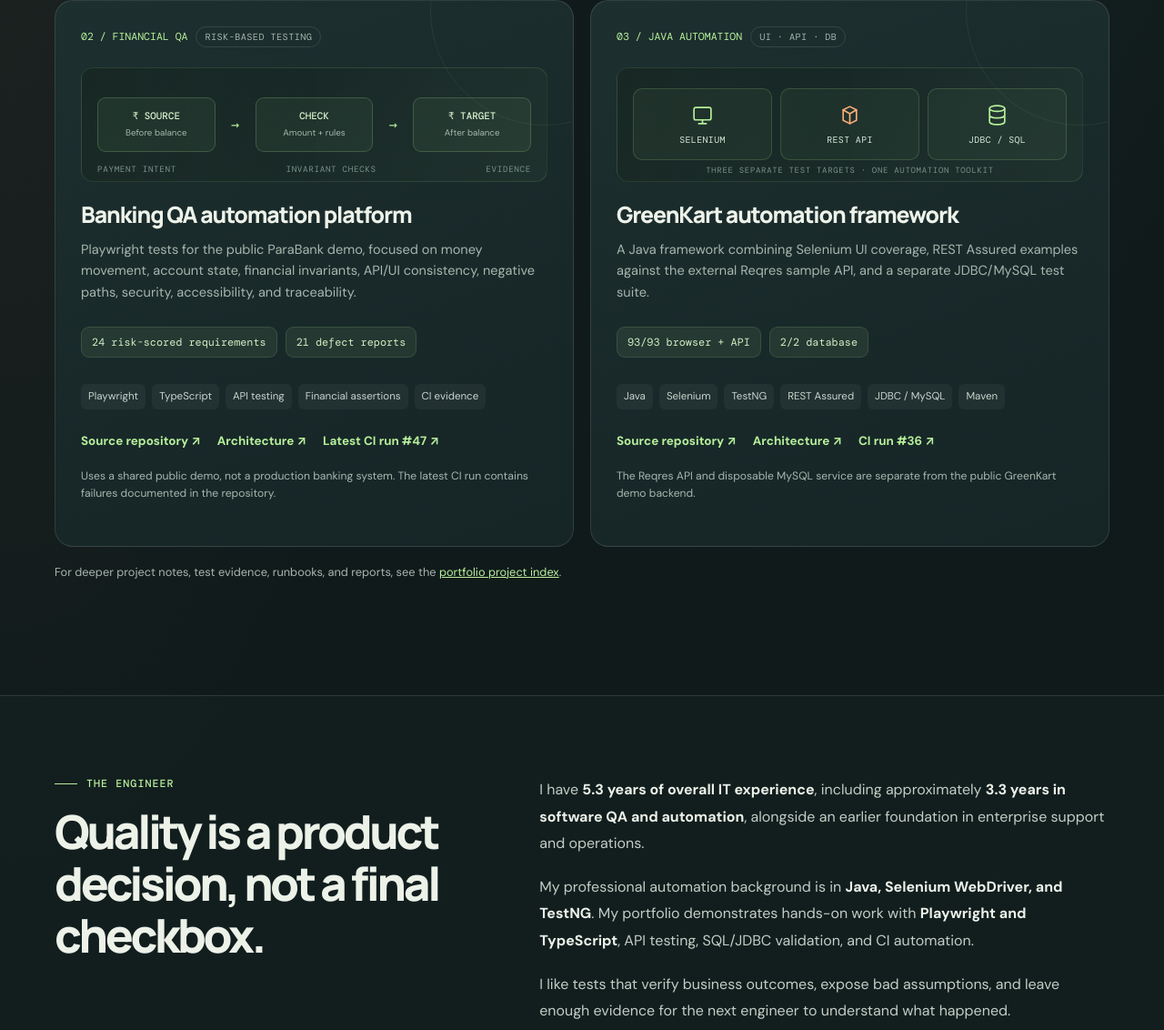
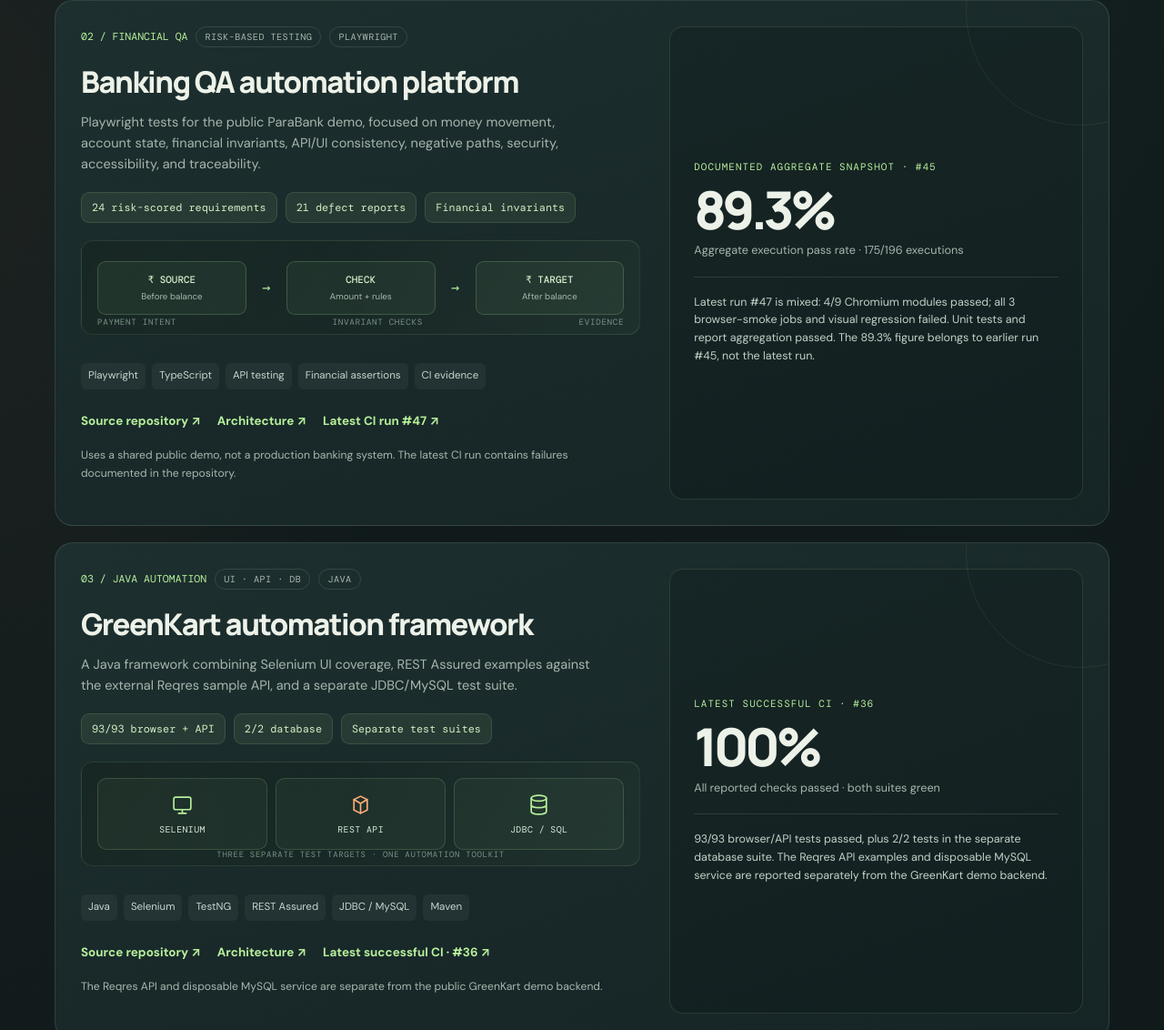
Before and after one commit to vilayatalimirza/vilayatalimirza, a plain HTML site: page index.html in a window 1280 px wide. Shown: the part 1687-2819 px from the top of the page at 91% size. Drawn offline with nearby package versions, Linux system fonts and the light colour scheme.

Commit message:
design: unify all project card layouts

```diff
--- a/index.html
+++ b/index.html
@@ -106,12 +106,12 @@
     .section-head h2 { font: 800 clamp(2rem, 4vw, 3rem)/1.12 var(--display); letter-spacing: -.06em; margin: 13px 0 0; }
     .section-head p { max-width: 440px; color: var(--muted); margin: 0; font-size: .93rem; }
     .projects { padding-bottom: 112px; }
-    .project-grid { display: grid; grid-template-columns: repeat(2,1fr); gap: 18px; }
+    .project-grid { display: grid; grid-template-columns: 1fr; gap: 18px; }
     .project-card { position: relative; overflow: hidden; display: flex; flex-direction: column; min-height: 410px; background: linear-gradient(160deg, rgba(30,48,48,.98), rgba(22,37,38,.98)); border: 1px solid var(--line); border-radius: 20px; padding: 28px; transition: transform .22s ease, border-color .22s ease; }
     .project-card:hover { transform: translateY(-4px); border-color: rgba(183,240,155,.37); box-shadow: 0 22px 60px rgba(0,0,0,.18); }
     .project-card:hover .mini-visual { border-color: rgba(183,240,155,.3); }
     .project-card, .project-side, .mini-visual { isolation: isolate; }
-    .project-card.featured { grid-column: span 2; min-height: 365px; display: grid; grid-template-columns: 1.15fr .85fr; gap: 32px; }
+    .project-card.featured { grid-column: 1 / -1; min-height: 365px; display: grid; grid-template-columns: 1.15fr .85fr; gap: 32px; }
     .project-card::after { content: ""; position: absolute; width: 250px; height: 250px; border-radius: 50%; border: 1px solid rgba(183,240,155,.08); right: -95px; top: -115px; pointer-events: none; }
     .mini-visual { position: relative; min-height: 126px; overflow: hidden; border: 1px solid rgba(183,240,155,.13); border-radius: 13px; background: linear-gradient(125deg, rgba(8,19,19,.45), rgba(45,67,54,.32)); margin: 3px 0 21px; display: flex; align-items: center; justify-content: center; padding: 17px; }
     .mini-visual::after { content: ""; position: absolute; inset: 0; background: linear-gradient(90deg, transparent, rgba(183,240,155,.035), transparent); transform: translateX(-100%); animation: scan 8s ease-in-out infinite; pointer-events: none; }
@@ -350,7 +350,7 @@
       <div class="project-grid">
         <article class="project-card featured">
           <div>
-            <div class="project-meta"><span class="project-number">01 / PLAYWRIGHT</span><span class="pill">Featured project</span><span class="pill">TypeScript</span></div>
+            <div class="project-meta"><span class="project-number">01 / PLAYWRIGHT</span><span class="pill">End-to-end QA</span><span class="pill">TypeScript</span></div>
             <h3>E-commerce end-to-end automation</h3>
             <p>A Playwright + TypeScript framework for customer journeys on the public Tricentis Demo Web Shop. Covers authentication, catalogue, cart, checkout, account management, API-assisted setup, network behaviour, accessibility, and visual assertions.</p>
             <div class="metric-strip">
@@ -370,17 +370,25 @@
             </div>
           </div>
           <aside class="project-side">
-            <div class="side-label">Documented main-run snapshot</div>
+            <div class="side-label">Documented main-run snapshot · #63</div>
             <div class="side-value">100%</div>
-            <div class="side-caption">Eventual functional success · 90/90 eligible tests · run #63</div>
+            <div class="side-caption">Eventual functional success · 90/90 eligible tests</div>
             <div class="side-rule"></div>
             <div class="side-small">89 passed first try · 1 passed on retry (flaky) · 1 skipped · 0 final failures. A later documentation-PR run #65 failed the address-deletion test; it is separate from this main-branch snapshot.</div>
           </aside>
         </article>
 
-        <article class="project-card">
-          <div class="project-meta"><span class="project-number">02 / FINANCIAL QA</span><span class="pill">Risk-based testing</span></div>
-          <div class="mini-visual" aria-hidden="true">
+        <article class="project-card featured">
+          <div>
+            <div class="project-meta"><span class="project-number">02 / FINANCIAL QA</span><span class="pill">Risk-based testing</span><span class="pill">Playwright</span></div>
+            <h3>Banking QA automation platform</h3>
+            <p>Playwright tests for the public ParaBank demo, focused on money movement, account state, financial invariants, API/UI consistency, negative paths, security, accessibility, and traceability.</p>
+            <div class="metric-strip">
+              <span class="metric">24 risk-scored requirements</span>
+              <span class="metric">21 defect reports</span>
+              <span class="metric">Financial invariants</span>
+            </div>
+            <div class="mini-visual" aria-hidden="true" style="min-height:104px">
               <div class="money-flow">
                 <div class="flow-box"><strong>₹ SOURCE</strong><span>Before balance</span></div>
                 <div class="flow-arrow">→</div>
@@ -390,9 +398,6 @@
               </div>
               <div class="flow-footer"><span>Payment intent</span><span>Invariant checks</span><span>Evidence</span></div>
             </div>
-          <h3>Banking QA automation platform</h3>
-          <p>Playwright tests for the public ParaBank demo, focused on money movement, account state, financial invariants, API/UI consistency, negative paths, security, accessibility, and traceability.</p>
-          <div class="metric-strip"><span class="metric">24 risk-scored requirements</span><span class="metric">21 defect reports</span></div>
             <div class="tech-list"><span>Playwright</span><span>TypeScript</span><span>API testing</span><span>Financial assertions</span><span>CI evidence</span></div>
             <div class="project-links">
               <a href="https://github.com/vilayatalimirza/banking-qa-playwright" target="_blank" rel="noreferrer">Source repository ↗</a>
@@ -400,11 +405,27 @@
               <a href="https://github.com/vilayatalimirza/banking-qa-playwright/actions/runs/44404360558" target="_blank" rel="noreferrer">Latest CI run #47 ↗</a>
             </div>
             <p class="muted" style="font-size:.76rem;margin-top:18px">Uses a shared public demo, not a production banking system. The latest CI run contains failures documented in the repository.</p>
+          </div>
+          <aside class="project-side">
+            <div class="side-label">Documented aggregate snapshot · #45</div>
+            <div class="side-value">89.3%</div>
+            <div class="side-caption">Aggregate execution pass rate · 175/196 executions</div>
+            <div class="side-rule"></div>
+            <div class="side-small">Latest run #47 is mixed: 4/9 Chromium modules passed; all 3 browser-smoke jobs and visual regression failed. Unit tests and report aggregation passed. The 89.3% figure belongs to earlier run #45, not the latest run.</div>
+          </aside>
         </article>
 
-        <article class="project-card">
-          <div class="project-meta"><span class="project-number">03 / JAVA AUTOMATION</span><span class="pill">UI · API · DB</span></div>
-          <div class="mini-visual" aria-hidden="true">
+        <article class="project-card featured">
+          <div>
+            <div class="project-meta"><span class="project-number">03 / JAVA AUTOMATION</span><span class="pill">UI · API · DB</span><span class="pill">Java</span></div>
+            <h3>GreenKart automation framework</h3>
+            <p>A Java framework combining Selenium UI coverage, REST Assured examples against the external Reqres sample API, and a separate JDBC/MySQL test suite.</p>
+            <div class="metric-strip">
+              <span class="metric">93/93 browser + API</span>
+              <span class="metric">2/2 database</span>
+              <span class="metric">Separate test suites</span>
+            </div>
+            <div class="mini-visual" aria-hidden="true" style="min-height:104px">
               <div class="stack-visual">
                 <div class="stack-tile">
                   <svg viewBox="0 0 24 24"><rect x="3" y="4" width="18" height="13" rx="2"/><path d="M8 21h8M12 17v4"/></svg>
@@ -421,16 +442,21 @@
               </div>
               <div class="stack-caption">Three separate test targets · one automation toolkit</div>
             </div>
-          <h3>GreenKart automation framework</h3>
-          <p>A Java framework combining Selenium UI coverage, REST Assured examples against the external Reqres sample API, and a separate JDBC/MySQL test suite.</p>
-          <div class="metric-strip"><span class="metric">93/93 browser + API</span><span class="metric">2/2 database</span></div>
             <div class="tech-list"><span>Java</span><span>Selenium</span><span>TestNG</span><span>REST Assured</span><span>JDBC / MySQL</span><span>Maven</span></div>
             <div class="project-links">
               <a href="https://github.com/vilayatalimirza/greenkart-selenium-framework" target="_blank" rel="noreferrer">Source repository ↗</a>
               <a href="https://github.com/vilayatalimirza/greenkart-selenium-framework#architecture" target="_blank" rel="noreferrer">Architecture ↗</a>
-            <a href="https://github.com/vilayatalimirza/greenkart-selenium-framework/actions/runs/44404416313" target="_blank" rel="noreferrer">CI run #36 ↗</a>
+              <a href="https://github.com/vilayatalimirza/greenkart-selenium-framework/actions/runs/44404416313" target="_blank" rel="noreferrer">Latest successful CI · #36 ↗</a>
             </div>
             <p class="muted" style="font-size:.76rem;margin-top:18px">The Reqres API and disposable MySQL service are separate from the public GreenKart demo backend.</p>
+          </div>
+          <aside class="project-side">
+            <div class="side-label">Latest successful CI · #36</div>
+            <div class="side-value">100%</div>
+            <div class="side-caption">All reported checks passed · both suites green</div>
+            <div class="side-rule"></div>
+            <div class="side-small">93/93 browser/API tests passed, plus 2/2 tests in the separate database suite. The Reqres API examples and disposable MySQL service are reported separately from the GreenKart demo backend.</div>
+          </aside>
         </article>
       </div>
       <p class="muted" style="font-size:.8rem;margin-top:18px">For deeper project notes, test evidence, runbooks, and reports, see the <a href="https://github.com/vilayatalimirza/vilayatalimirza/blob/main/PROJECT_INDEX.md" style="color:var(--mint);text-decoration:underline">portfolio project index</a>.</p>
```
Lines whose indentation alone changed are shown as unchanged.
